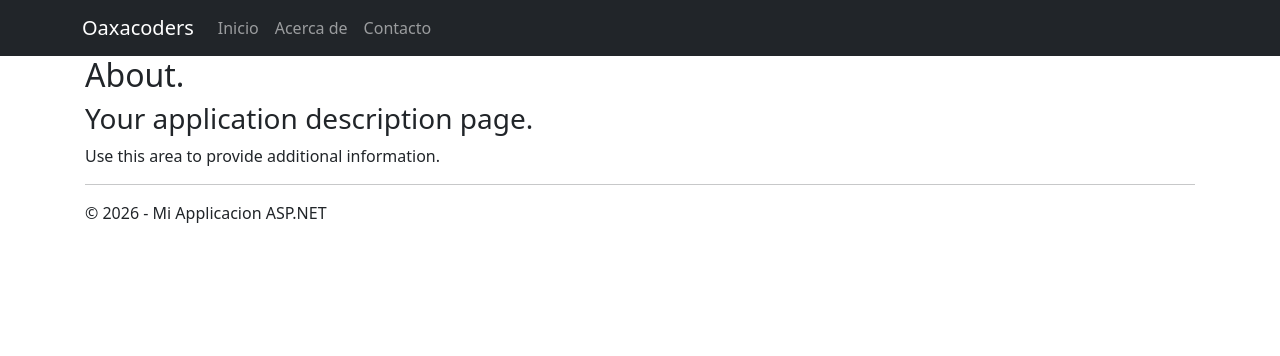
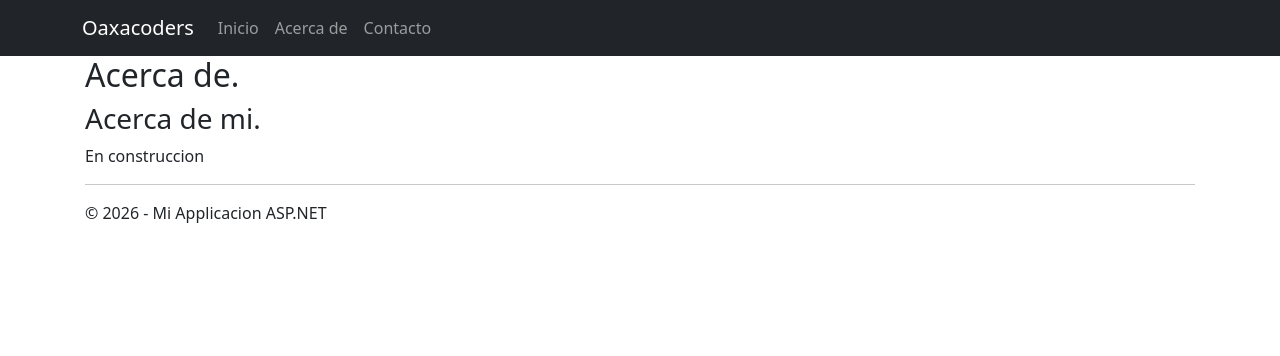
Before and after one commit to timheuer/SimpleFrameworkApp, an ASP.NET MVC app: page /Home/About in a window 1280 px wide. Shown: the top 356 px of the page. Run offline with ASP.NET Core 8 and stand-ins for ASP.NET MVC 5, Linux system fonts and the light colour scheme; the project's own start-up code is not run, and a stand-in starts its controllers and pages; some libraries are stand-ins or nearby versions.

Commit message:
Modified   Controllers/HomeController.cs Modified   Views/Home/About.cshtml

```diff
--- a/Controllers/HomeController.cs
+++ b/Controllers/HomeController.cs
@@ -15,14 +15,14 @@ namespace SimpleFrameworkApp.Controllers
 
         public ActionResult About()
         {
-            ViewBag.Message = "Your application description page.";
+            ViewBag.Message = "Acerca de mi.";
 
             return View();
         }
 
         public ActionResult Contact()
         {
-            ViewBag.Message = "Your contact page.";
+            ViewBag.Message = "Informacion de contacto.";
 
             return View();
         }
--- a/Views/Home/About.cshtml
+++ b/Views/Home/About.cshtml
@@ -1,7 +1,7 @@
 @{
-    ViewBag.Title = "About";
+    ViewBag.Title = "Acerca de";
 }
 <h2>@ViewBag.Title.</h2>
 <h3>@ViewBag.Message</h3>
 
-<p>Use this area to provide additional information.</p>
+<p>En construccion</p>
```
